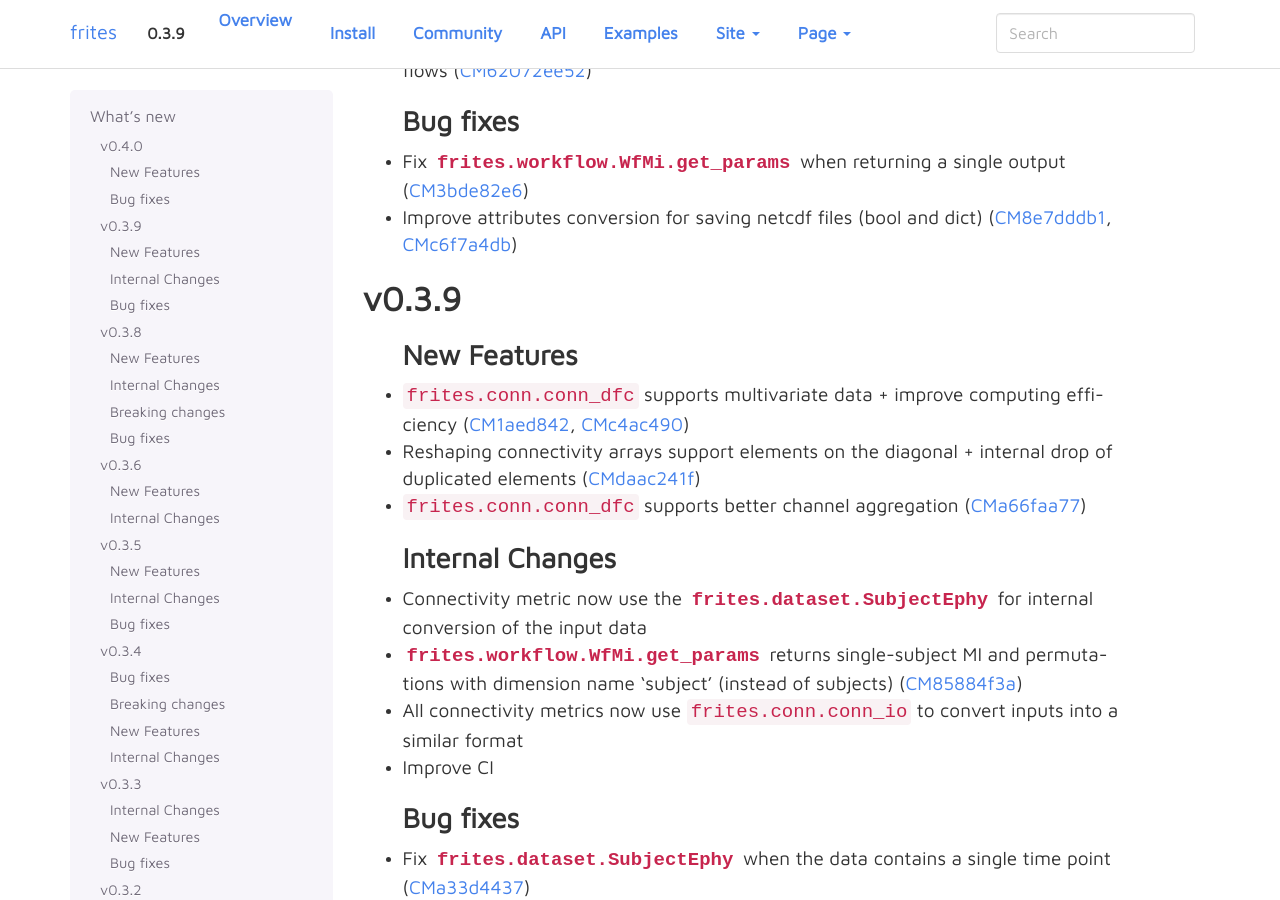
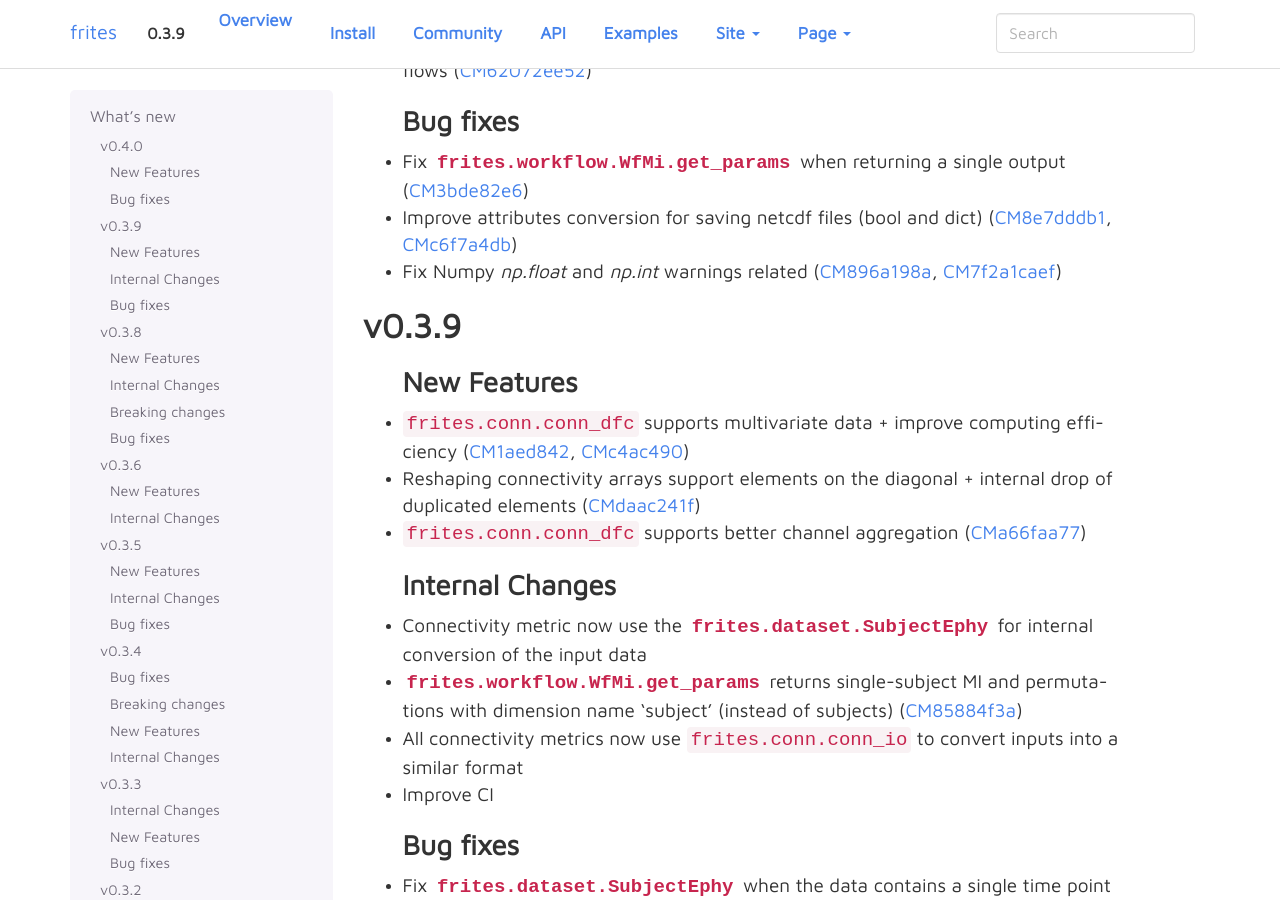
Before and after one commit to brainets/frites, a Sphinx documentation site: the page built from docs/source/whatsnew.rst, in a window 1280 px wide and 900 px high, scrolled down 479 px. Built offline with Sphinx 7.4.7, drawn with Linux system fonts in a browser that asks for light colours; pages that are not in the unit, such as notebooks, are missing from menus; cross-references to code outside the pages are shown as plain code.

```diff
--- a/docs/source/whatsnew.rst
+++ b/docs/source/whatsnew.rst
@@ -19,6 +19,7 @@ Bug fixes
 +++++++++
 * Fix :py:class:`frites.workflow.WfMi.get_params` when returning a single output (:commit:`3bde82e6`)
 * Improve attributes conversion for saving netcdf files (bool and dict) (:commit:`8e7dddb1`, :commit:`c6f7a4db`)
+* Fix Numpy `np.float` and `np.int` warnings related (:commit:`896a198a`, :commit:`7f2a1caef`)
 
 v0.3.9
 ------
```
Also changed, not shown: 1 other file.
